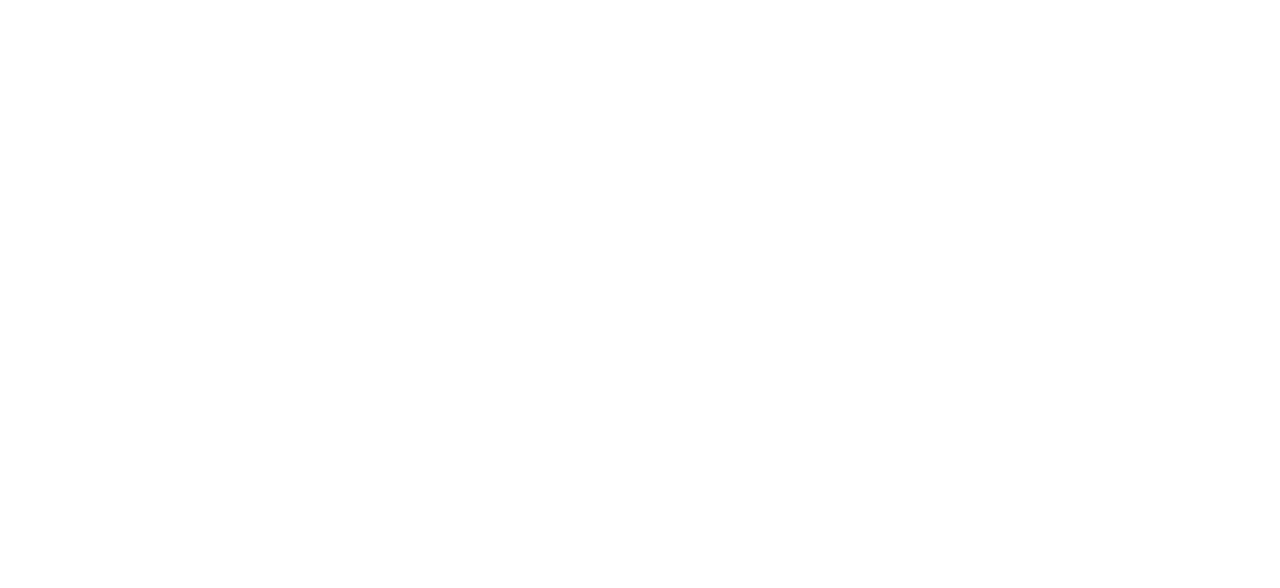
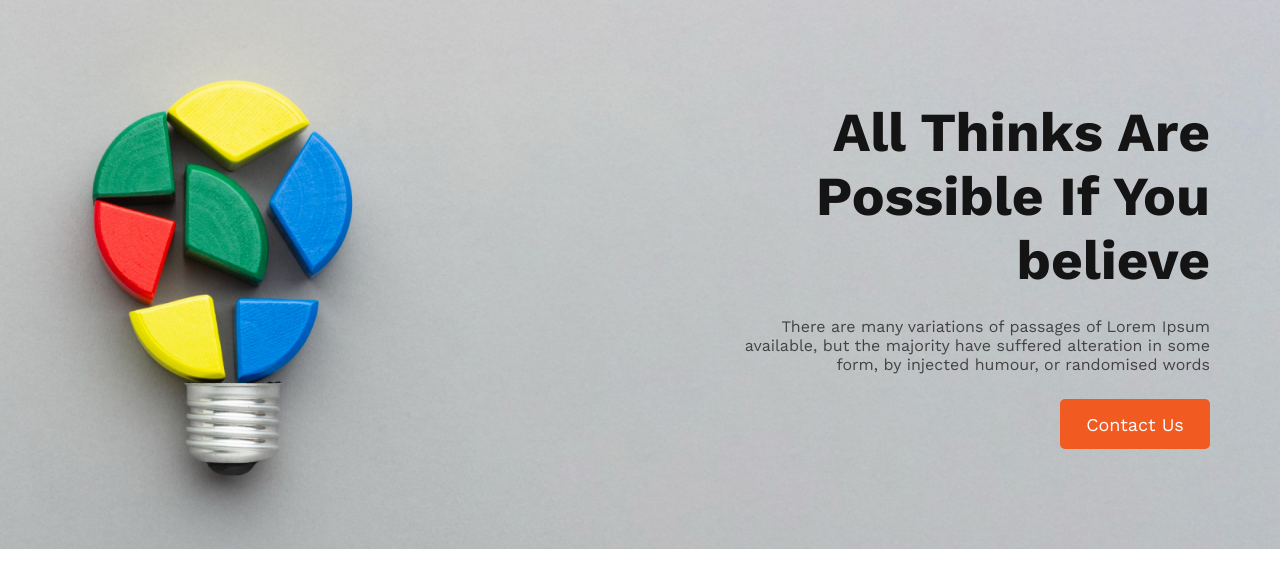
Before and after one commit to jasaiful/my-home-work, a plain HTML site: page index.html in a window 1280 px wide. Drawn offline with nearby package versions, Linux system fonts and the light colour scheme.

Commit message:
aAdded header section

```diff
--- a/Styles/css file.css
+++ b/Styles/css file.css
@@ -0,0 +1,46 @@
+* {
+    margin: 0px;
+    padding: 0px;
+    font-family: Work Sans;
+}
+
+/* header section */
+.title-section {
+    background-image: url('../images/banner/banner2.png');
+    background-size: cover;
+    background-position: center;
+    background-repeat: no-repeat;
+    display: flex;
+    padding: 100px 70px;
+    margin: 0px;
+    flex-direction: column;
+    gap: 25px;
+    text-align: right;
+}
+
+.headline {
+    color:#151414;
+    font-size: 55px;
+    font-weight: 700;
+
+}
+
+.title-paragraph {
+    color: #444343;
+    font-size: 16px;
+    font-weight: 400;
+
+}
+
+
+.btn-primary {
+    width: 150px;
+    height: 50px;
+    text-align: center;
+    border-radius: 5px;
+    border: none;
+    background: #F15B22;
+    font-weight: 400;
+    font-size: 18px;
+    color: white;
+}
--- a/index.html
+++ b/index.html
@@ -1,13 +1,27 @@
 <!DOCTYPE html>
 <html lang="en">
+
 <head>
     <meta charset="UTF-8">
     <meta name="viewport" content="width=device-width, initial-scale=1.0">
     <title>New Year New Mission</title>
+    <link rel="preconnect" href="https://fonts.googleapis.com">
+    <link rel="preconnect" href="https://fonts.gstatic.com" crossorigin>
+    <link
+        href="https://fonts.googleapis.com/css2?family=Open+Sans:wght@400;700;800&family=Work+Sans:wght@400;600;700&display=swap"
+        rel="stylesheet">
     <link rel="stylesheet" href="Styles/css file.css">
 </head>
+
 <body>
     <header>
+        <div class="title-section">
+            <h2 class="headline">All Thinks Are <br> Possible If You <br>believe</h2>
+            <p class="title-paragraph">There are many variations of passages of Lorem Ipsum <br> available, but the
+                majority have suffered alteration in some <br> form, by injected humour, or randomised words</p>
+                <div>
+            <button class="btn-primary">Contact Us</button></div>
+        </div>
 
     </header>
     <main>
@@ -18,4 +32,5 @@
     </footer>
 
 </body>
+
 </html>
```
